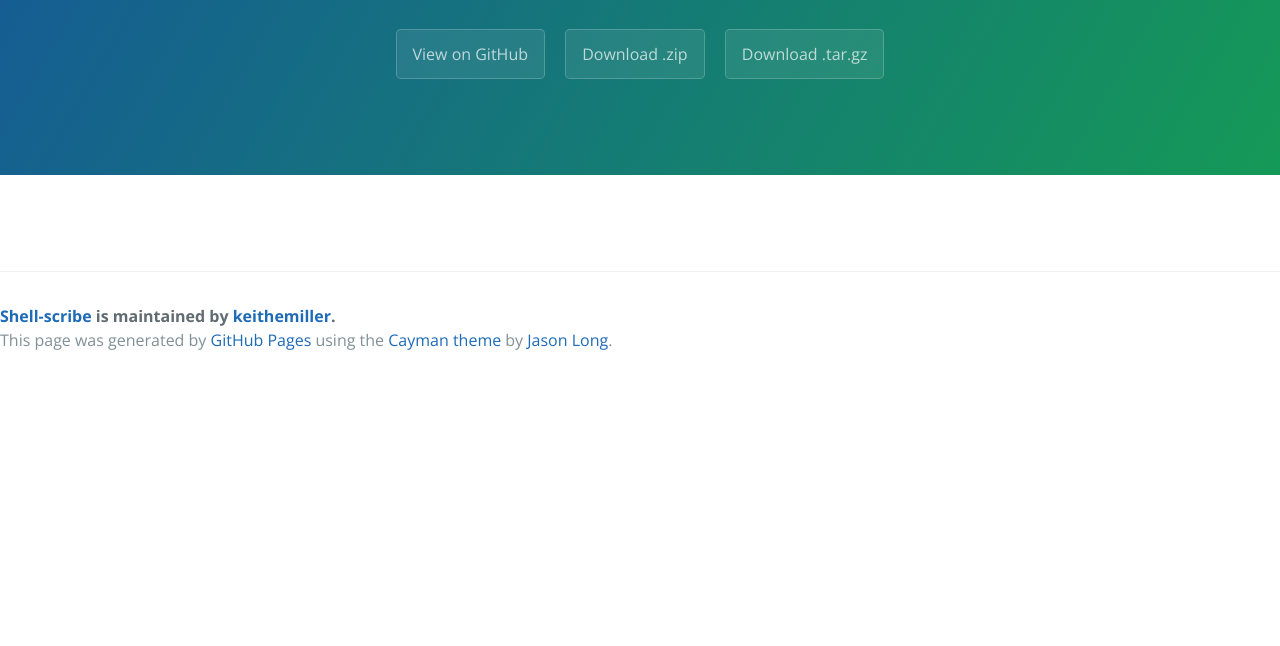
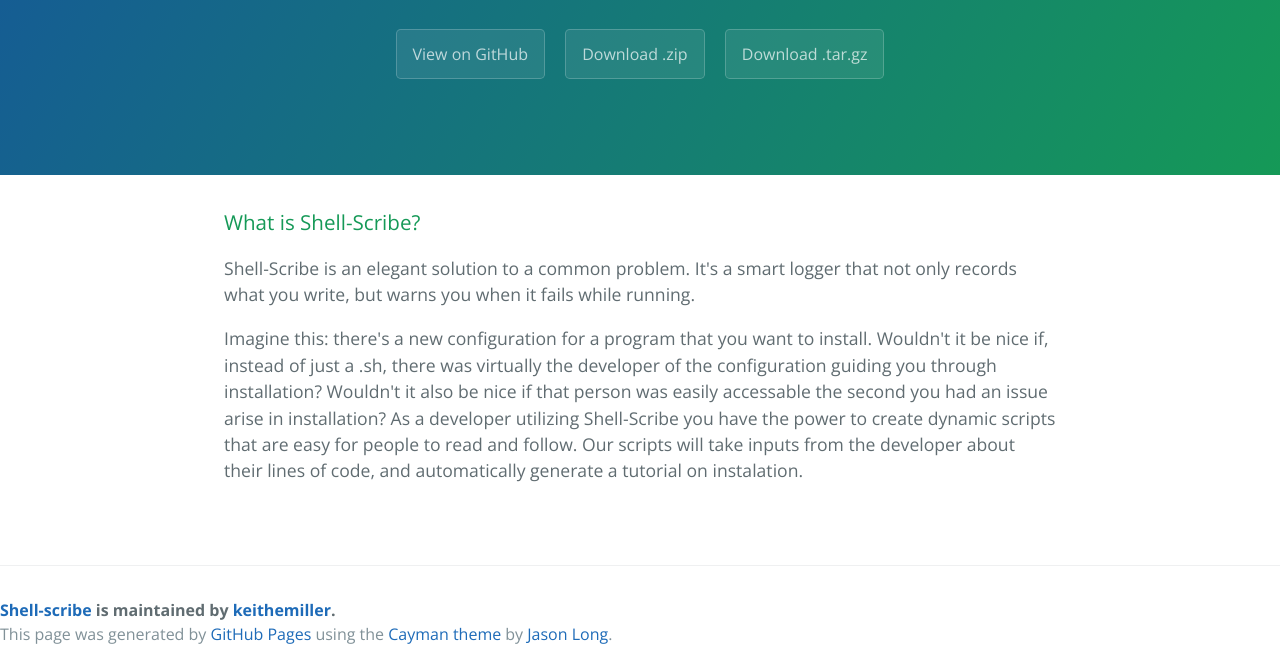
Before and after one commit to keithemiller/shell-scribe, a plain HTML site: page index.html in a window 1280 px wide. Shown: the part 238-884 px from the top of the page. Before the commit the page ends 800 px from the top, so only its background shows below. Drawn offline with nearby package versions, Linux system fonts and the light colour scheme.

Commit message:
Update index.html

```diff
--- a/index.html
+++ b/index.html
@@ -19,6 +19,9 @@
     </section>
 
     <section class="main-content">
+      <h3>What is Shell-Scribe?</h3>
+      <p>Shell-Scribe is an elegant solution to a common problem.  It's a smart logger that not only records what you write, but warns you when it fails while running.</p>
+      <p>Imagine this: there's a new configuration for a program that you want to install.  Wouldn't it be nice if, instead of just a .sh, there was virtually the developer of the configuration guiding you through installation?  Wouldn't it also be nice if that person was easily accessable the second you had an issue arise in installation?  As a developer utilizing Shell-Scribe you have the power to create dynamic scripts that are easy for people to read and follow.  Our scripts will take inputs from the developer about their lines of code, and automatically generate a tutorial on instalation.</p>
       </section>
       <footer class="site-footer">
         <span class="site-footer-owner"><a href="https://github.com/keithemiller/shell-scribe">Shell-scribe</a> is maintained by <a href="https://github.com/keithemiller">keithemiller</a>.</span>
```
